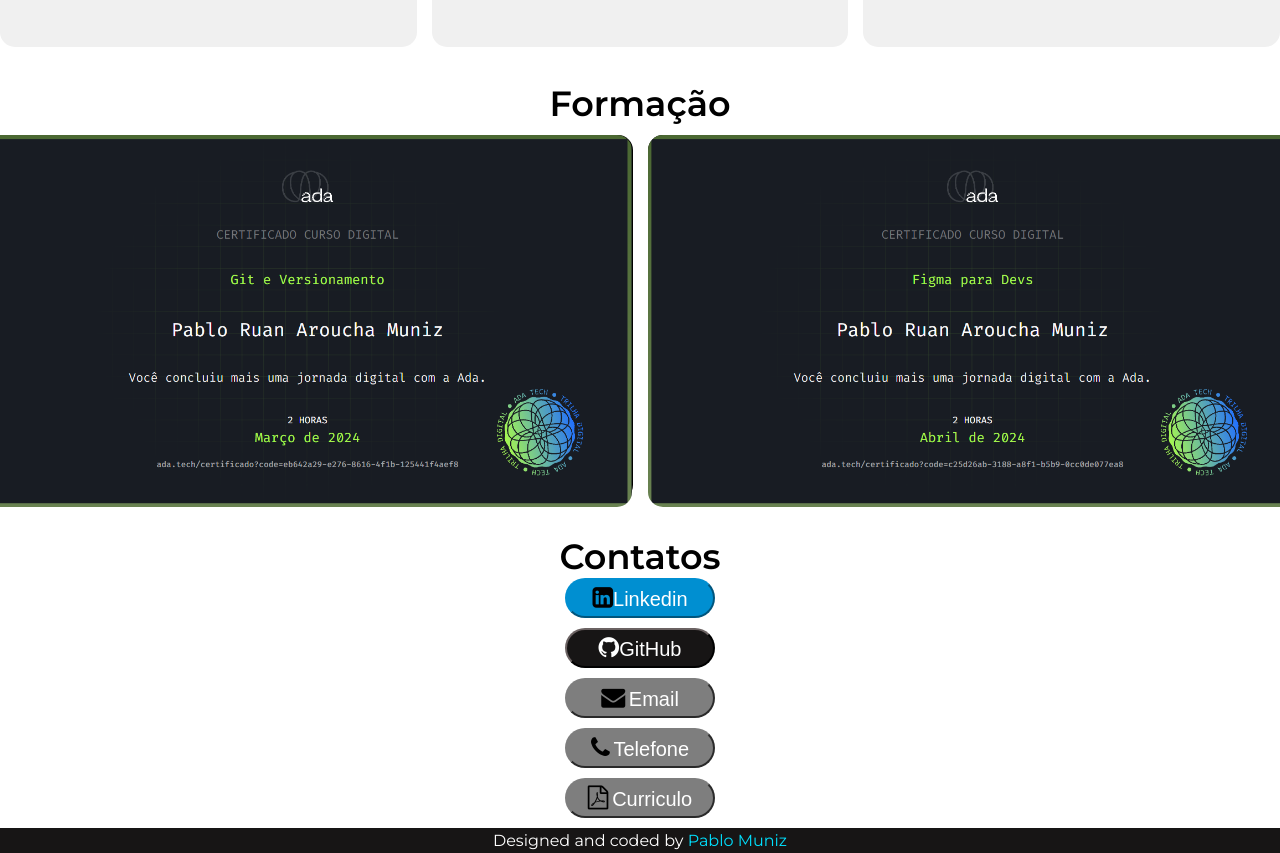
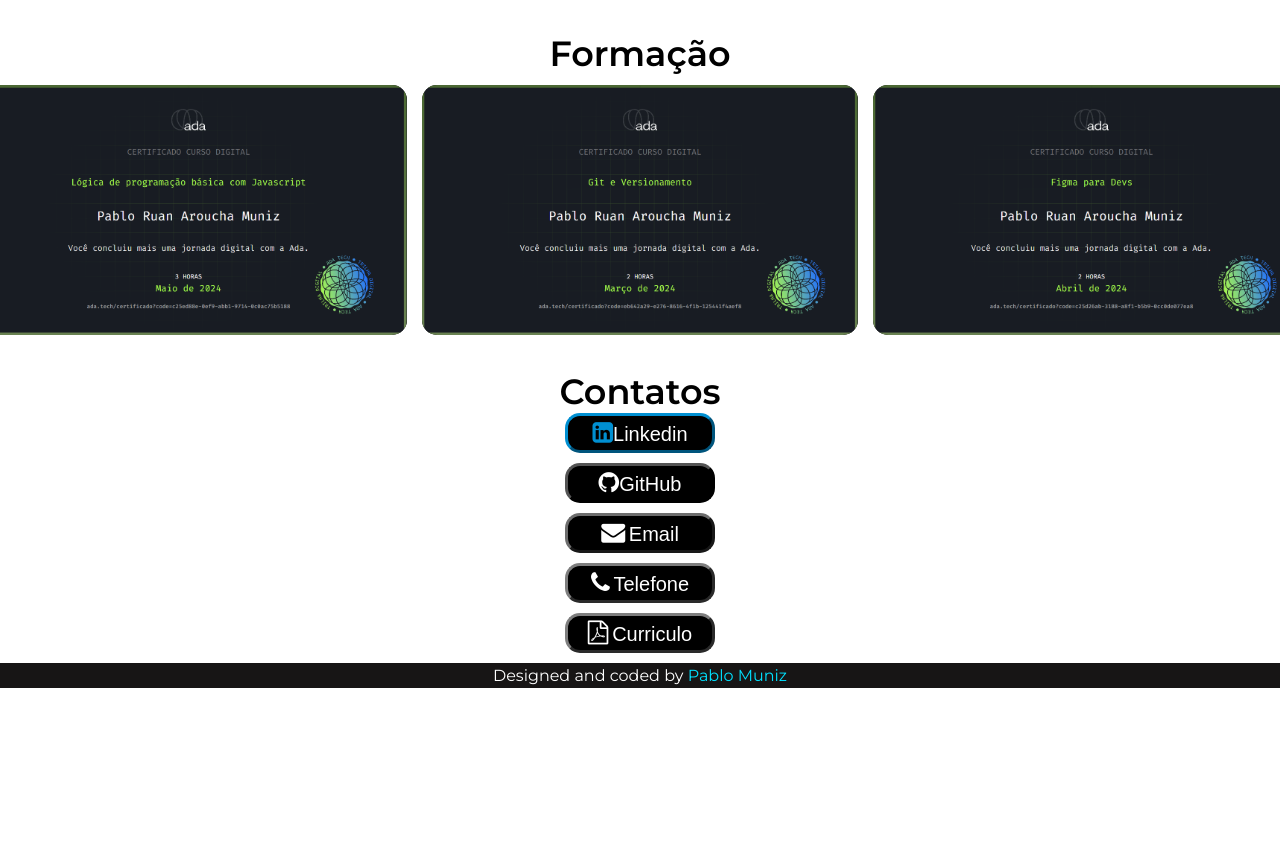
Before and after one commit to PabloRuan05/PabloRuan05.github.io, a plain HTML site: page index.html in a window 1280 px wide. Shown: the part 875-1728 px from the top of the page. After the commit the page ends 1563 px from the top, so only its background shows below. Drawn offline with nearby package versions, Linux system fonts and the light colour scheme.

Commit message:
atualizacão

```diff
--- a/index.html
+++ b/index.html
@@ -65,11 +65,15 @@
         <h2>Formação</h2>
         <div class="container2">
           <div class="card2">
+            <img src="img/Certificado - Lógica de Programação com JavaScript.png" alt="">
+          </div>
+          <div class="card2">
             <img src="/img/git e versionamento.png" alt="">
           </div>
           <div class="card2">
             <img src="img/figma to dev.png" alt="">
           </div>
+
         </div>
       </div>
       <div data-aos="zoom-in" id="Contatos">
--- a/style.css
+++ b/style.css
@@ -108,8 +108,8 @@ h2 {
 #Projetos .container .card {
     display: flex;
     background-color: #f0f0f0;
-    width: 500px;
-    height: 300px;
+    width: 440px;
+    height: 250px;
     /* width: 31.25rem;
     height: 18.75rem; */
     border-radius: 15px;
@@ -161,27 +161,24 @@ h2 {
     gap: 15px;
     flex-direction: row;
     justify-content: center;
-
 }
 #Formação .container2 .card2{
     display: flex;
     background-color: #000000;
-    width: 650px;
-    height: 365px;
+    width: 440px;
+    height: 250px;
     border-radius: 15px;
     flex-direction: column;
     align-items: center;
 }
 img {
     border-radius: 15px;
-    max-width: 650px;
-    max-height: 400px;
+    max-width: 450px;
+    max-height: 250px;
 }
 /*/*SEÇÃO Contatos CSS*/
 #Contatos {
     margin-top: 35px;
-    /* background-color: #7e7e7e; */
-
 }
 /*Butoes*/
 .gradebutton {
@@ -191,12 +188,13 @@ img {
     align-items: center;
 }
 .Linkedin {
+    color: #008fd1;
     width: 150px;
     height: 40px;
-    border-radius: 20px;
+    border-radius: 15px;
+    border-width: 3px;
     border-color: #008fd1;
-    background-color: #008fd1;
-    /* margin-top: 10px; */
+    background-color: #000000;
 }
 .Linkedin>a {
     font-size: 20px;
@@ -208,9 +206,10 @@ img {
 .GitHub {
     width: 150px;
     height: 40px;
-    border-radius: 20px;
-    border-color: #171515;
-    background-color: #171515;
+    border-radius: 15px;
+    border-width: 3px;
+    border-color: #000000;
+    background-color: #000000;
     color: white;
 }
 .GitHub>a {
@@ -223,9 +222,11 @@ img {
 .Email {
     width: 150px;
     height: 40px;
-    border-radius: 20px;
-    border-color: #7e7e7e;
-    background-color: #7e7e7e;
+    border-radius: 15px;
+    border-width: 3px;
+    color: white;
+    border-color: #6d6d6d;
+    background-color: #000000;
 }
 .Email>a {
     font-size: 20px;
@@ -237,9 +238,11 @@ img {
 .Telefone {
     width: 150px;
     height: 40px;
-    border-radius: 20px;
+    border-radius: 15px;
+    border-width: 3px;
+    color: white;
     border-color: #7e7e7e;
-    background-color: #7e7e7e;
+    background-color: #000000;
 }
 .Telefone>a {
     font-size: 20px;
@@ -251,10 +254,11 @@ img {
 .Curriculo {
     width: 150px;
     height: 40px;
-    border-radius: 20px;
+    border-radius: 15px;
+    border-width: 3px;
+    color: white;
     border-color: #7e7e7e;
-    background-color: #7e7e7e;
-    /* margin-bottom: 10px; */
+    background-color: #000000;
 }
 .Curriculo>a {
     font-size: 20px;
--- a/tempCodeRunnerFile.js
+++ /dev/null
@@ -1 +0,0 @@
-var nome(String) = Pablo
```
Also changed, not shown: img/Certificado - Lógica de Programação com JavaScript.png (added).
